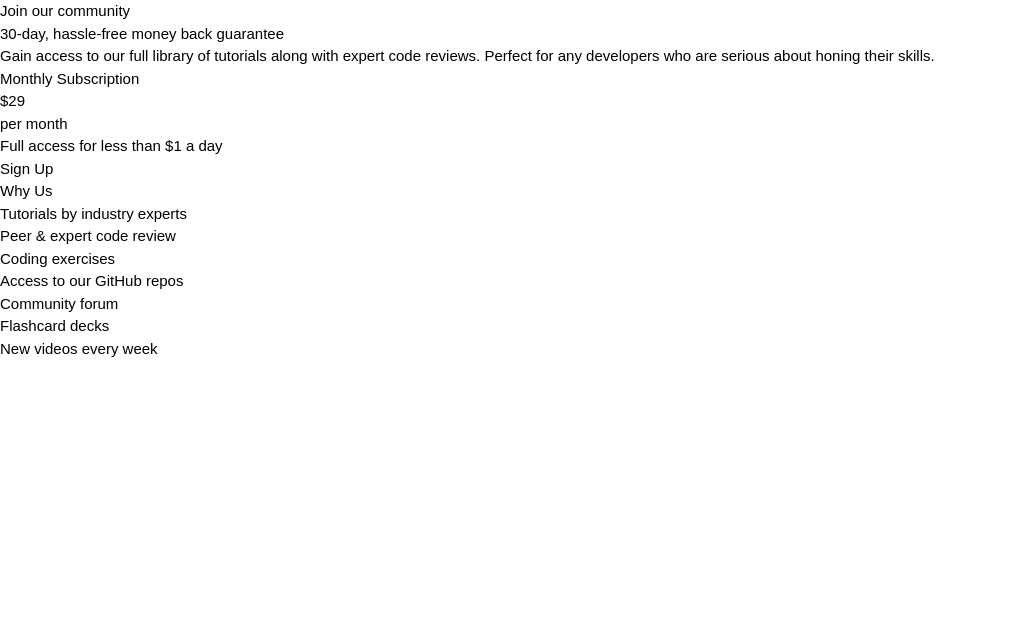
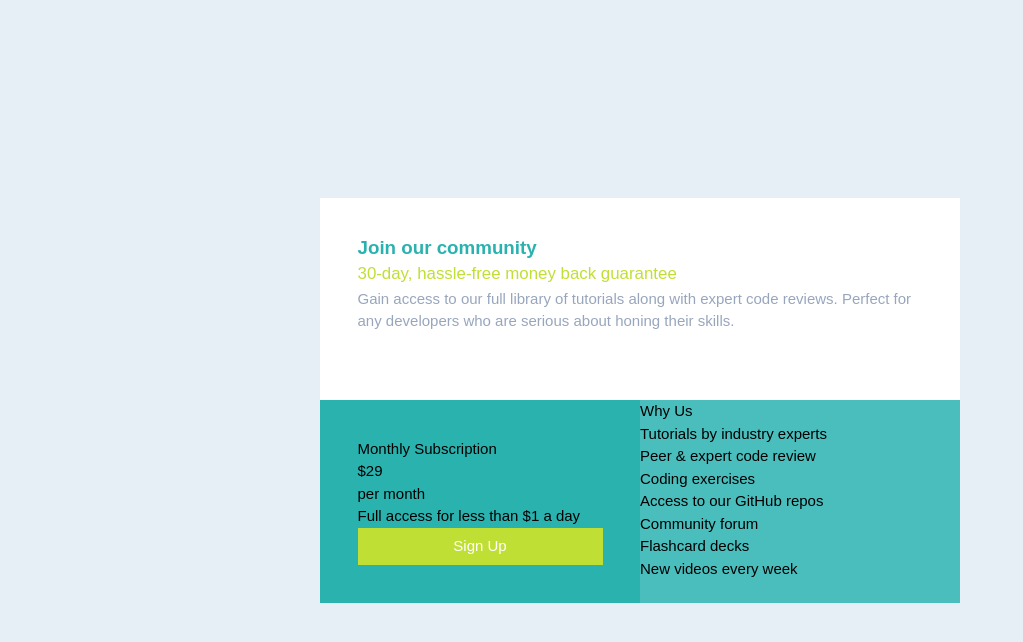
Before and after one commit to Nipaaaa1/single-price-grid-component, a website: page index.html in a window 1280 px wide. Shown: the whole page, without its empty margins (0-1023 px from the left). Drawn offline with Linux system fonts and the light colour scheme.

Commit message:
Simple Layout

```diff
--- a/index.html
+++ b/index.html
@@ -20,30 +20,39 @@
       }
     </style>
   </head>
-  <body class="w-full h-svh font-karla">
-    <main>
-      <section>
-        <h1>Join our community</h1>
+  <body class="w-full h-svh font-karla bg-lightGray grid place-items-center">
+    <main
+      class="grid grid-cols-2 grid-rows-2 md:max-w-screen-sm w-4/5 font-karla md:h-auto h-4/5"
+    >
+      <section class="col-span-2 p-10 bg-white">
+        <h1 class="text-xl text-cyan font-semibold">Join our community</h1>
 
-        <h2>30-day, hassle-free money back guarantee</h2>
+        <h2 class="text-lg text-brightYellow">
+          30-day, hassle-free money back guarantee
+        </h2>
 
-        <p>
+        <p class="text-grayishBlue">
           Gain access to our full library of tutorials along with expert code
           reviews. Perfect for any developers who are serious about honing their
           skills.
         </p>
       </section>
-      <section>
+      <section class="bg-cyan p-10">
         <h1>Monthly Subscription</h1>
         <span>
           <span> &dollar;29 </span>
           <p>per month</p>
         </span>
         <p>Full access for less than &dollar;1 a day</p>
-        <a href="#"> Sign Up </a>
+        <a
+          href="#"
+          class="block bg-brightYellow w-full py-2 text-center rounded- text-white"
+        >
+          Sign Up
+        </a>
       </section>
 
-      <section>
+      <section class="bg-lightCyan">
         <h1>Why Us</h1>
         <ul>
           <li>Tutorials by industry experts</li>
--- a/tailwind.config.js
+++ b/tailwind.config.js
@@ -5,6 +5,7 @@ module.exports = {
     extend: {
       colors: {
         cyan: "#2ab2af",
+        lightCyan: "#4abebd",
         brightYellow: "#c0df34",
         lightGray: "#e5eff5",
         grayishBlue: "#98a6bd",
```
Also changed, not shown: output.css.
